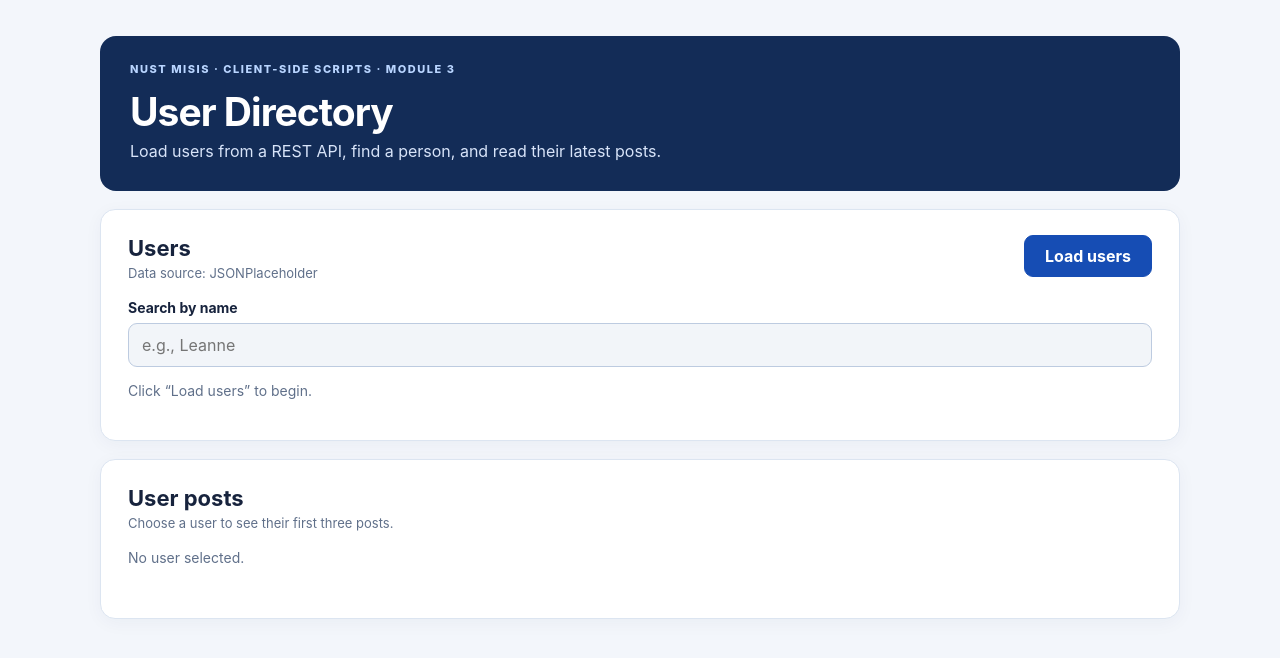
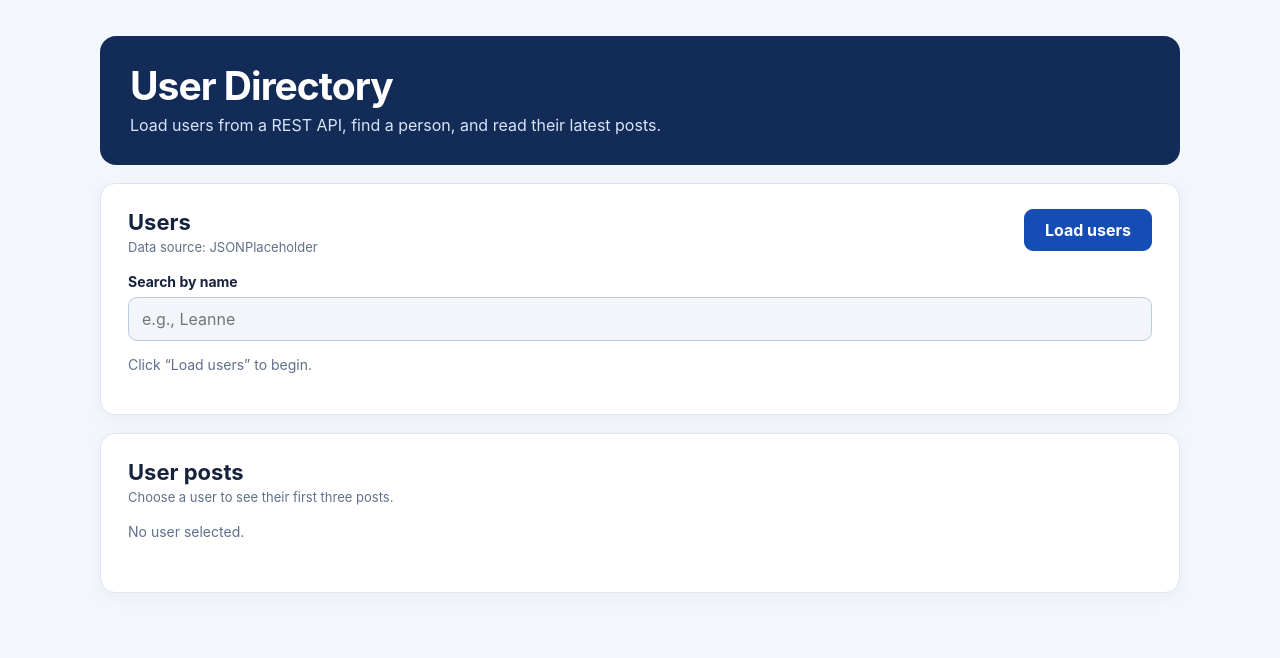
Before and after one commit to Banchigize/client-script-3B, a plain HTML site: page index.html in a window 1280 px wide. Drawn offline with Linux system fonts and the light colour scheme.

Commit message:
Update index.html

```diff
--- a/index.html
+++ b/index.html
@@ -9,7 +9,7 @@
 <body>
   <main class="page">
     <header class="hero">
-      <p class="eyebrow">NUST MISIS · CLIENT-SIDE SCRIPTS · MODULE 3</p>
+
       <h1>User Directory</h1>
       <p class="subtitle">Load users from a REST API, find a person, and read their latest posts.</p>
     </header>
```
